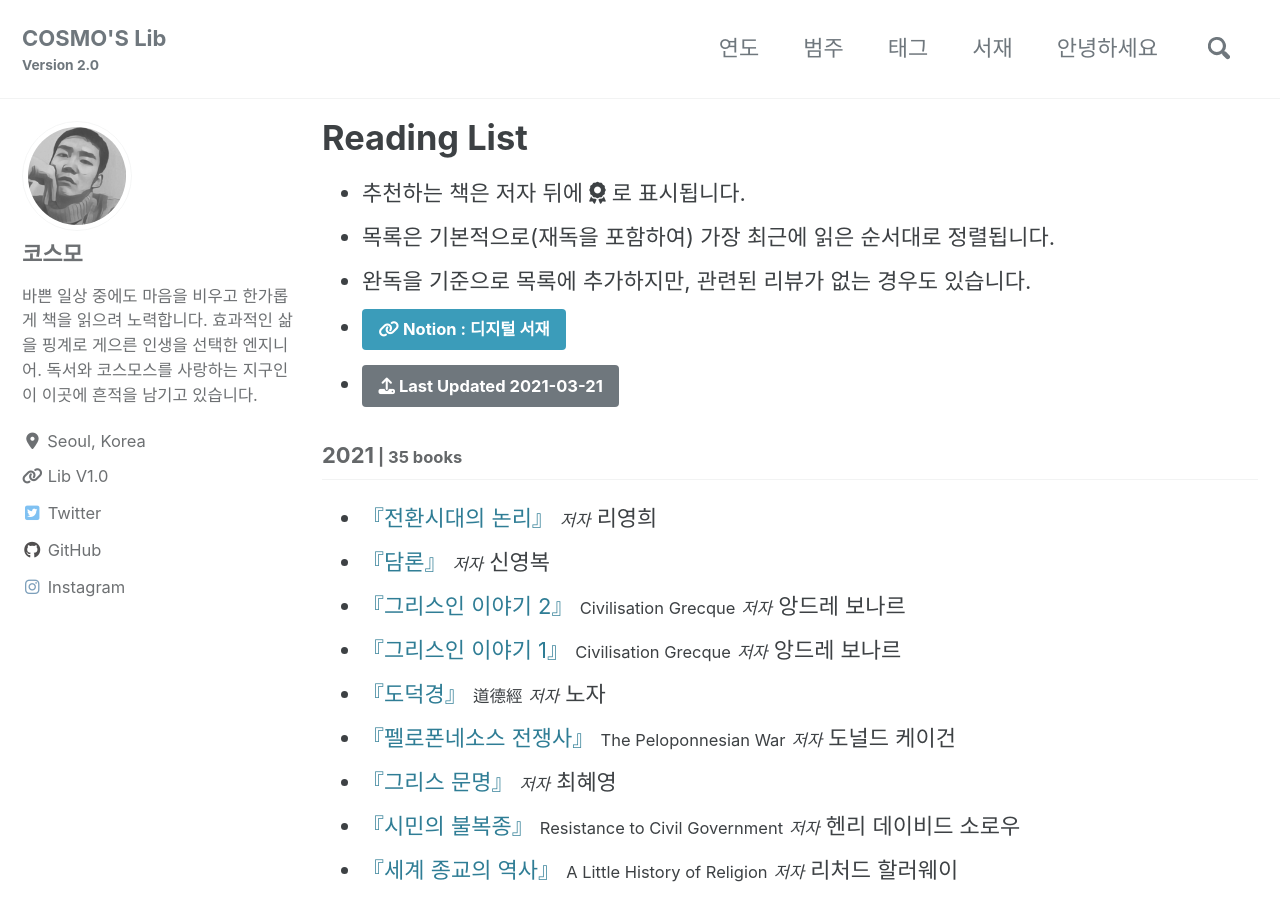
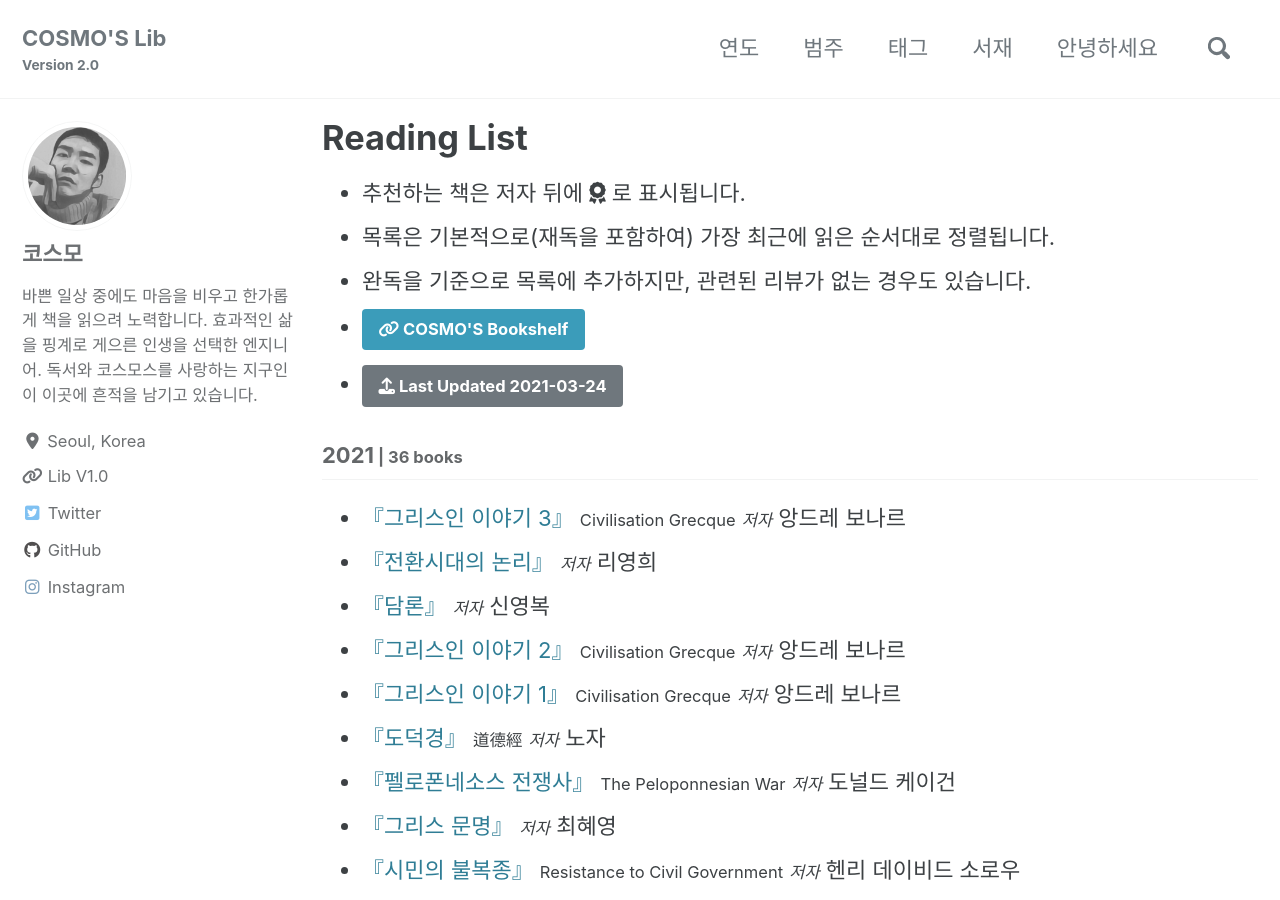
Before and after one commit to deftone2000/cosmo-s-archive, a Jekyll site: the page built from _pages/reading-list.html, in a window 1280 px wide and 900 px high. Built offline with Jekyll 4.4.1, drawn with Linux system fonts in a browser that asks for light colours; cached includes are drawn as plain includes; nearby versions of some CDN libraries; comment, search, counter and statistics services are not loaded; a style sheet for code colours, icons or effects is not loaded.

Commit message:
no message

```diff
--- a/_data/reading.yml
+++ b/_data/reading.yml
@@ -1,7 +1,17 @@
-lastupdate: 2021-03-21
+lastupdate: 2021-03-24
 list:
   - year: "2021"
     books:
+
+      - title: "그리스인 이야기 3"
+        ori_title: Civilisation Grecque
+        author: 앙드레 보나르
+        post_title:
+        cover: https://img.ridicdn.net/cover/2685000002/xxlarge
+        trans: 김희균
+        pub: (주)도서출판 책과함께
+        pub_info: 2017.01.24. 전자책 출간
+        post_link:
 
       - title: "전환시대의 논리"
         ori_title:
--- a/_pages/reading-list.html
+++ b/_pages/reading-list.html
@@ -10,7 +10,7 @@ classes: wide
         <li>추천하는 책은 저자 뒤에 <i class="fas fa-award"></i> 로 표시됩니다.</li>
         <li>목록은 기본적으로(재독을 포함하여) 가장 최근에 읽은 순서대로 정렬됩니다.</li>
         <li>완독을 기준으로 목록에 추가하지만, 관련된 리뷰가 없는 경우도 있습니다.</li>
-        <li> <a href="https://www.notion.so/COSMO-S-Lib-c45a9bf7d8f846669615e03102b6244a" target="_blank" class="btn btn--info"><i class="fa fa-link"></i> Notion : 디지털 서재 </a></li>
+        <li> <a href="https://www.notion.so/COSMO-S-Lib-c45a9bf7d8f846669615e03102b6244a" target="_blank" class="btn btn--info"><i class="fa fa-link"></i> COSMO'S Bookshelf </a></li>
         <li> <a href="#" class="btn btn--primary"><i class="fas fa-upload"></i> Last Updated {{ site.data.reading.lastupdate }}</a></li>
     </ul>
 </div>
```
